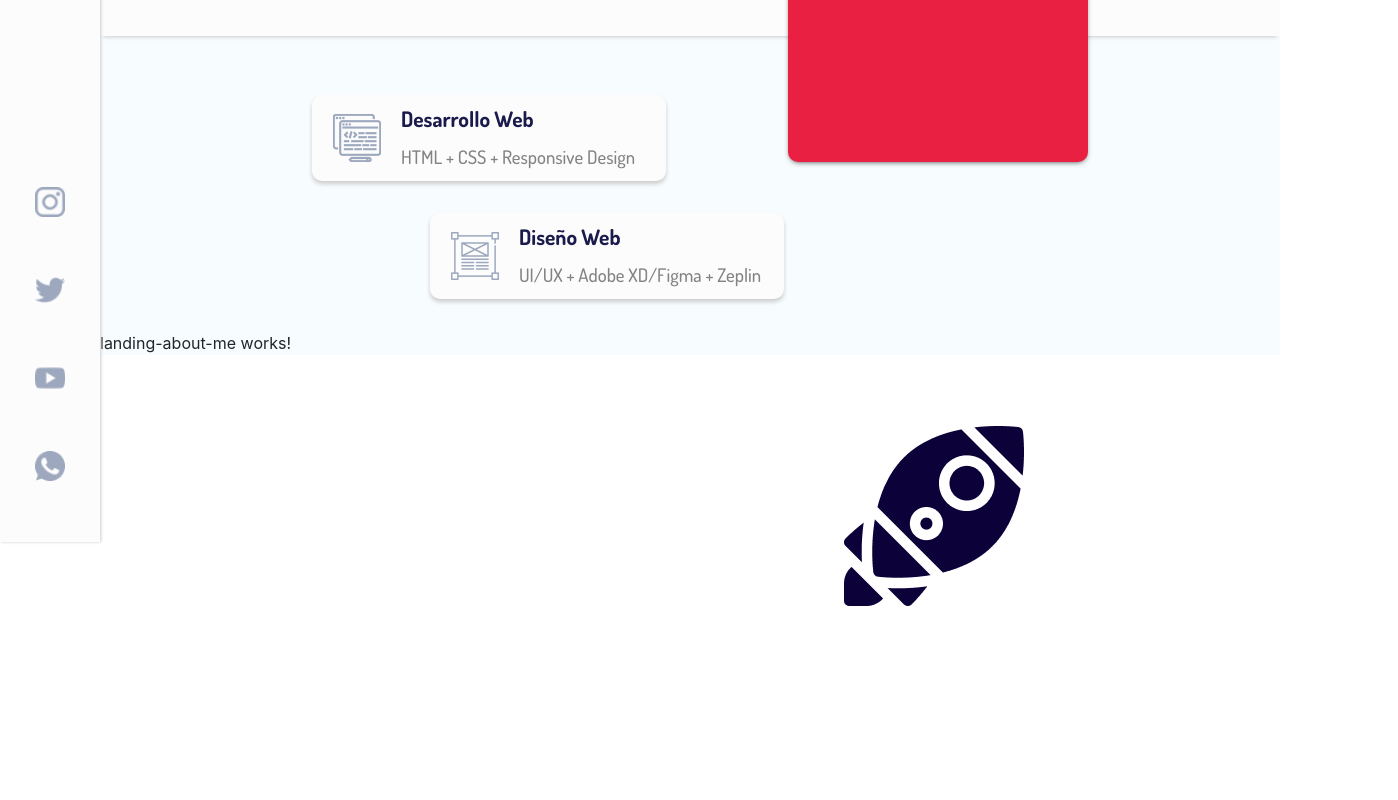
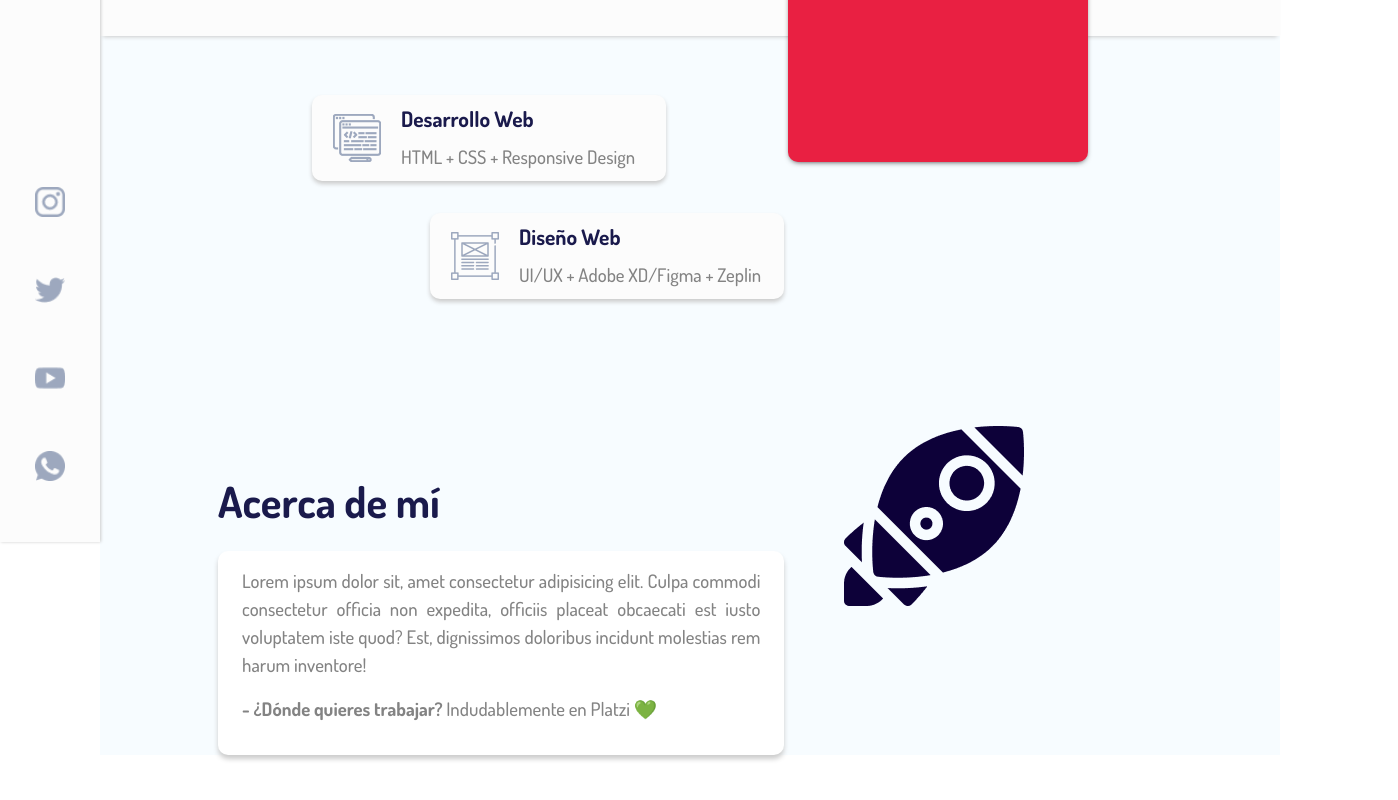
Before and after one commit to Xploitz404/web-unicorn-challenge, an Angular app: page / in a window 1280 px wide. Shown: the part 258-1058 px from the top of the page, 1398 px wide, since content can reach past the window. Before the commit the page ends 864 px from the top, so only its background shows below. Built offline with nearby package versions, Linux system fonts and the light colour scheme.

Commit message:
feat (landing-about-me): Se completan estructura y estilos desktop

```diff
--- a/src/app/components/landing/landing-about-me/landing-about-me.component.html
+++ b/src/app/components/landing/landing-about-me/landing-about-me.component.html
@@ -1 +1,13 @@
-<p>landing-about-me works!</p>
+<section class="about">
+  <h4 class="about__title title-2">
+    Acerca de mí
+  </h4>
+  <article class="about__text">
+    <p class="paragraph">
+      Lorem ipsum dolor sit, amet consectetur adipisicing elit. Culpa commodi consectetur officia non expedita, officiis placeat obcaecati est iusto voluptatem iste quod? Est, dignissimos doloribus incidunt molestias rem harum inventore!
+    </p>
+    <p class="paragraph">
+      <strong>- ¿Dónde quieres trabajar?</strong> Indudablemente en Platzi 💚
+    </p>
+  </article>
+</section>
--- a/src/app/components/landing/landing-about-me/landing-about-me.component.sass
+++ b/src/app/components/landing/landing-about-me/landing-about-me.component.sass
@@ -0,0 +1,15 @@
+@import '../../../styles/_colors.scss'
+
+.about
+  margin: 15% 10%
+  width: 100%
+  &__title
+    margin-bottom: 1.5rem
+  &__text
+    background-color: $white-100
+    border-radius: 10px
+    box-shadow: 0 4px 5px  #cccccc
+    margin: 0
+    padding: 1rem 1.5rem
+    width: 48%
+    text-align: justify
--- a/src/app/components/landing/landing-start/landing-start.component.html
+++ b/src/app/components/landing/landing-start/landing-start.component.html
@@ -11,7 +11,7 @@
         <img [src]="card.icon" alt="" class="start__card-icon">
       </figure>
       <article>
-        <p class="start__card-title title-2">
+        <p class="start__card-title title-3">
           {{ card.title }}
         </p>
         <p class="start__card-text paragraph">
--- a/src/app/styles/_fonts.scss
+++ b/src/app/styles/_fonts.scss
@@ -57,6 +57,12 @@
     &-2 {
       color: $blue-100;
       font-family: 'Dosis', sans-serif;
+      font-size: 32pt;
+      font-weight: 700;
+    }
+    &-3 {
+      color: $blue-100;
+      font-family: 'Dosis', sans-serif;
       font-size: 16pt;
       font-weight: 700;
     }
```
